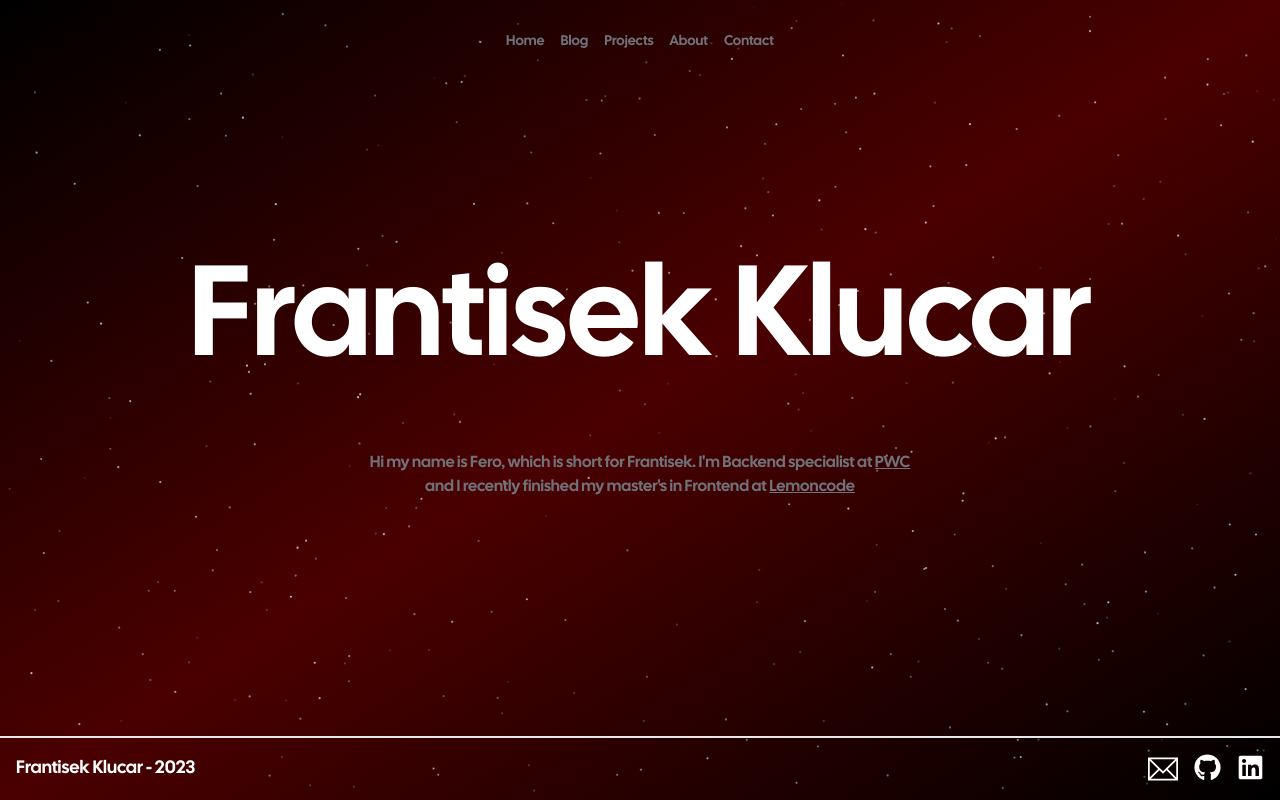
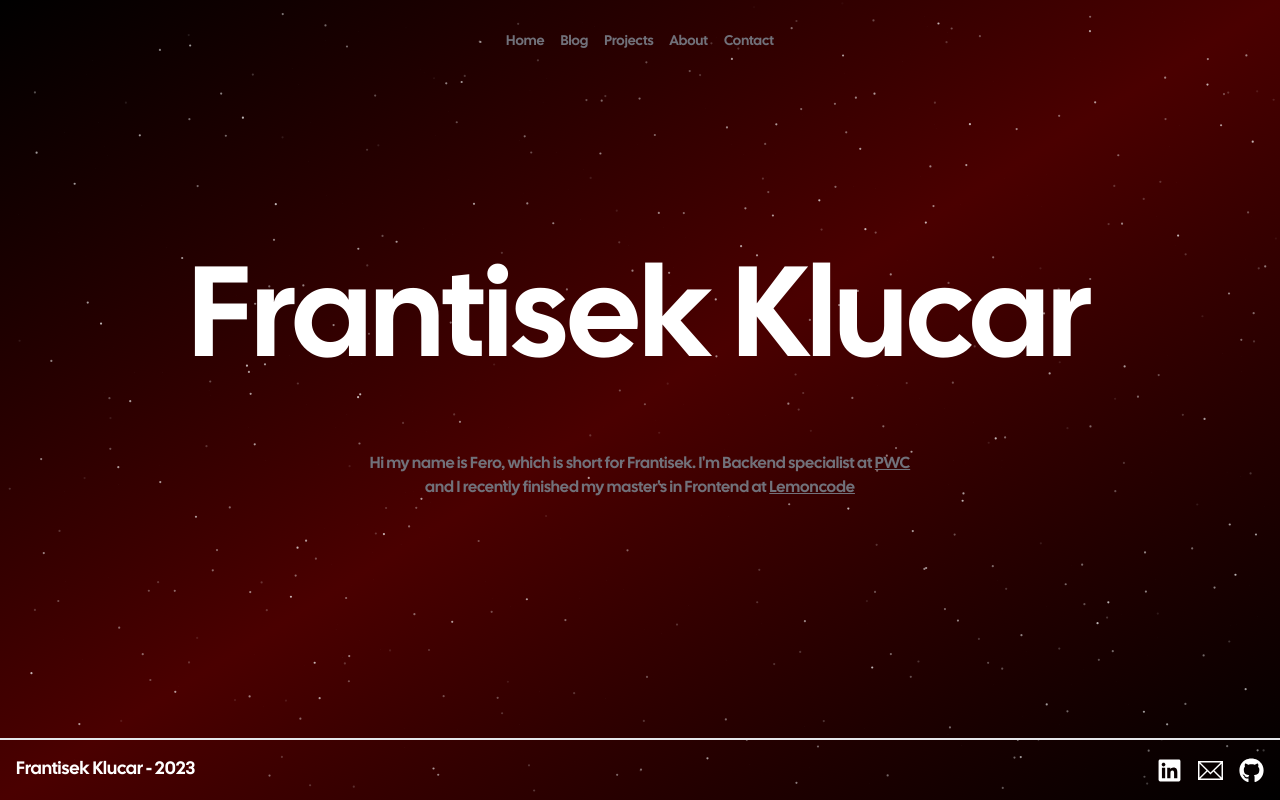
Before and after one commit to wolfero/new_web, a Next.js app: page / in a window 1280 px wide. Built offline with nearby package versions, Linux system fonts and the light colour scheme; no server answers.

Commit message:
🗃️ update socialLinks

```diff
--- a/data/constants/socialLinks.ts
+++ /dev/null
@@ -1,11 +0,0 @@
-const gmail = "frantisek.klucar4@gmail.com"
-const linkedIn = "https://www.linkedin.com/in/frantisek-klucar/"
-const github = "https://github.com/wolfero"
-const webRepository = `${github}/www.wolfero.dev`
-
-export const socialLinks = {
-    gmail,
-    linkedIn,
-    github,
-    webRepository
-}
--- /dev/null
+++ b/data/constants/socialLinks.tsx
@@ -0,0 +1,25 @@
+import { TfiEmail } from 'react-icons/tfi';
+import { FaLinkedin, FaGithub } from 'react-icons/fa';
+import { socialLink } from '@/common-app/model/socialLink/socialLink';
+
+const email = 'frantisek.klucar4@gmail.com';
+const linkedIn = 'https://www.linkedin.com/in/frantisek-klucar/';
+const github = 'https://github.com/wolfero';
+
+export const socialLinks: socialLink[] = [
+	{
+		title: 'Linkedin',
+		href: linkedIn,
+		icon: <FaLinkedin size={25} />,
+	},
+	{
+		title: 'Email',
+		href: email,
+		icon: <TfiEmail size={25} />,
+	},
+	{
+		title: 'Github',
+		href: github,
+		icon: <FaGithub size={25} />,
+	},
+];
--- a/src/common-app/components/footer/footer.component.tsx
+++ b/src/common-app/components/footer/footer.component.tsx
@@ -1,16 +1,14 @@
 'use client';
 import { useState } from 'react';
-import { TfiEmail } from 'react-icons/tfi';
-import { FaLinkedin, FaGithub } from 'react-icons/fa';
 import { socialLinks } from '@/data/constants/socialLinks';
 
 const Footer = () => {
 	const [tooltipVisible, setTooltipVisible] = useState(false);
 
 	const handleEmailClick = () => {
-		navigator.clipboard.writeText(socialLinks.gmail);
+		navigator.clipboard.writeText(socialLinks[1].href);
 		setTooltipVisible(true);
-		setTimeout(() => setTooltipVisible(false), 1000);
+		setTimeout(() => setTooltipVisible(false), 2000);
 	};
 
 	return (
@@ -19,36 +17,33 @@ const Footer = () => {
 				<p role="author">Frantisek Klucar - {new Date().getFullYear()}</p>
 			</div>
 			<div className="flex space-x-4 mt-4 md:mt-0">
+				{socialLinks.map((social, index) =>
+					social.title === 'Email' ? (
 						<button
+							key={index}
+							title={social.title}
 							onClick={handleEmailClick}
-					className="relative hover:text-lightViolet"
-					title="Gmail"
+							className="relative hover:text-red"
 						>
-					<TfiEmail size={30} />
+							{social.icon}
 							{tooltipVisible && (
-						<span className="absolute -top-6 left-1/2 transform -translate-x-1/2 text-white text-xs px-2 py-1 rounded shadow-lg">
+								<span className="absolute -top-12 left-1/2 transform -translate-x-1/2 text-white bg-red text-xs px-2 py-1 rounded">
 									Copiado al portapapeles
 								</span>
 							)}
 						</button>
-
+					) : (
 						<a
-					href={socialLinks.github}
-					className="text-lightGreen hover:text-lightViolet"
+							key={index}
 							target="_blank"
-					title="Github"
+							title={social.title}
+							href={social.href}
+							className="hover:text-red"
 						>
-					<FaGithub size={27} />
+							{social.icon}
 						</a>
-
-				<a
-					href={socialLinks.linkedIn}
-					className="text-lightGreen hover:text-lightViolet"
-					target="_blank"
-					title="Linkedin"
-				>
-					<FaLinkedin size={27} />
-				</a>
+					)
+				)}
 			</div>
 		</footer>
 	);
--- a/src/common-app/model/index.ts
+++ b/src/common-app/model/index.ts
@@ -1,3 +1,4 @@
 import { Post, PageBlogProps, PostsDataProps, PostsData } from './blog';
+import { socialLink } from './socialLink';
 
-export type { Post, PageBlogProps, PostsDataProps, PostsData }
+export type { Post, PageBlogProps, PostsDataProps, PostsData, socialLink }
--- /dev/null
+++ b/src/common-app/model/socialLink/index.ts
@@ -0,0 +1,4 @@
+
+import { socialLink } from './socialLink'
+
+export type { socialLink };
--- /dev/null
+++ b/src/common-app/model/socialLink/socialLink.ts
@@ -0,0 +1,5 @@
+export type socialLink = {
+    title: string;
+    href: string;
+    icon: JSX.Element;
+}
```
Lines whose indentation alone changed are shown as unchanged.
